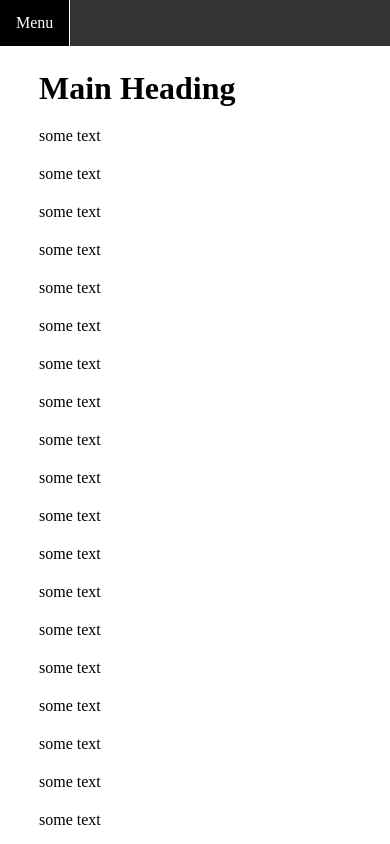
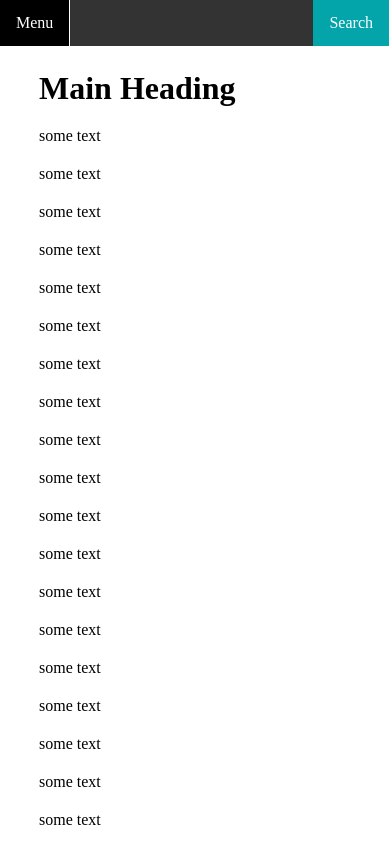
Before and after one commit to one099/test-page, a plain HTML site: page nav-bar/index.html in a window 390 px wide. Shown: the top 844 px of the page. Drawn offline with Linux system fonts and the light colour scheme.

Commit message:
made changes to nav-bar

```diff
--- a/nav-bar/style.css
+++ b/nav-bar/style.css
@@ -110,8 +110,7 @@ p {
 
 @media screen and (max-width: 480px) {
 
-    li,
-    li.Search {
+    li {
         display: none;
         /* display: block;
         float: none; */
@@ -121,6 +120,11 @@ p {
         margin-top: 170px;
     } */
 
+    li.Search {
+        display: block;
+        float: right;
+    }
+
     li.menu {
         display: block;
         border-right: 1px solid white;
```
